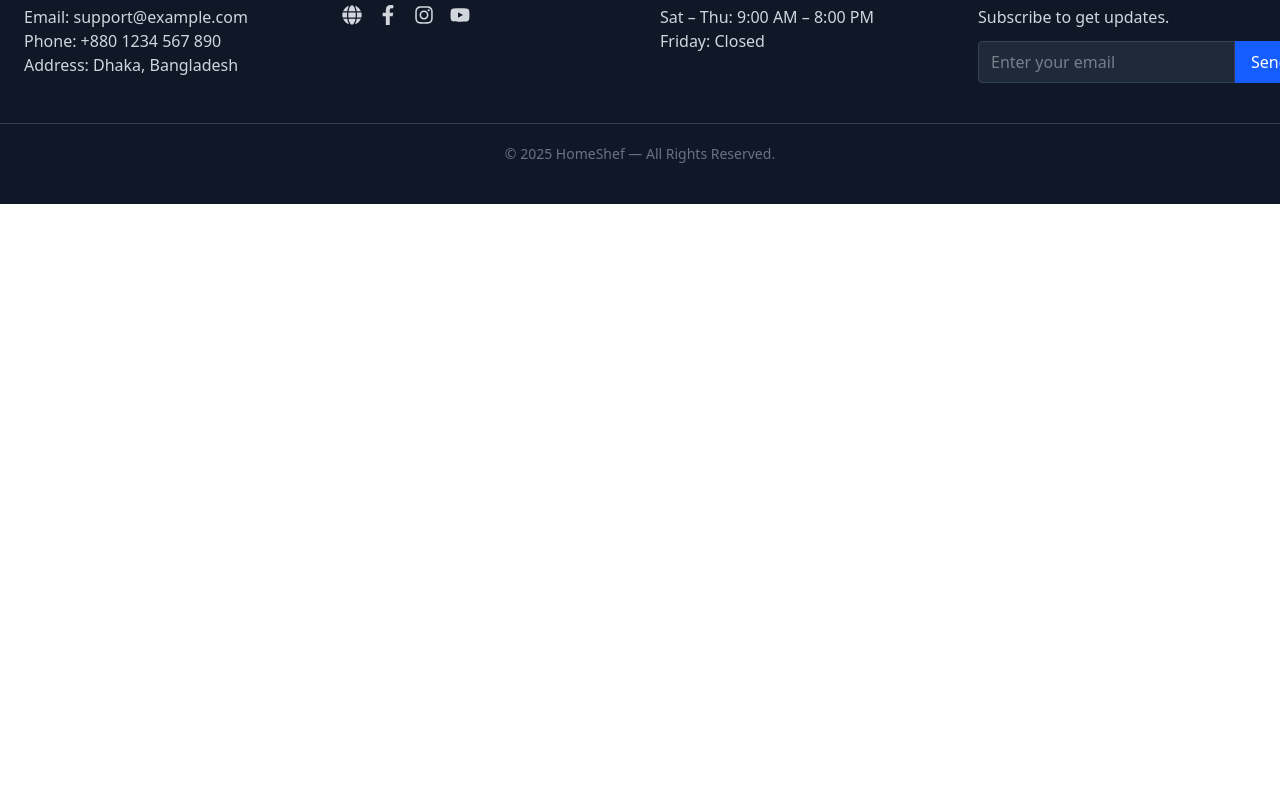
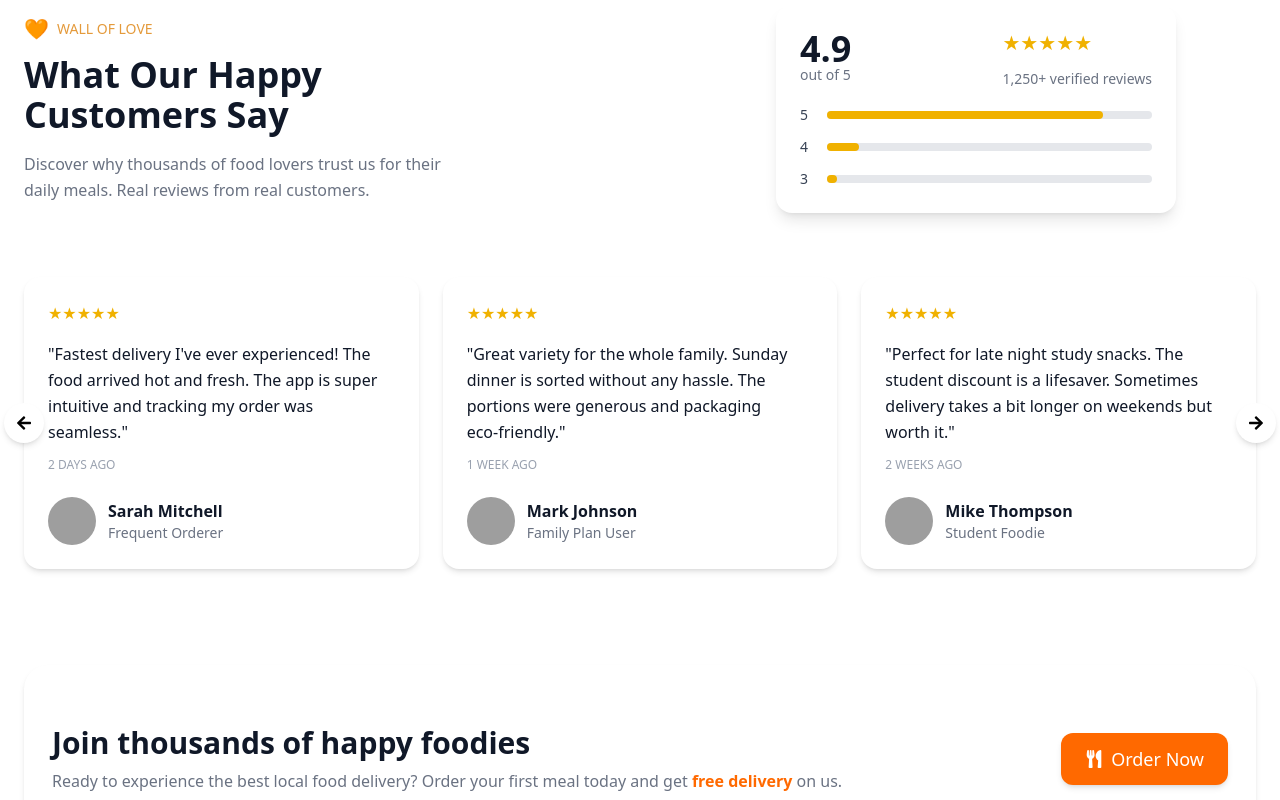
Before and after one commit to esaruhulla1/homeshef-client, a React (Vite) app: page / in a window 1280 px wide. Shown: the part 1400-2200 px from the top of the page. Before the commit the page ends 1604 px from the top, so only its background shows below. Built offline with nearby package versions, Linux system fonts and the light colour scheme; grey boxes are pictures that could not be loaded.

Commit message:
add: review

```diff
--- a/src/components/home/Banner.jsx
+++ b/src/components/home/Banner.jsx
@@ -4,7 +4,7 @@ import { FaPlay, FaShoppingCart, FaClock } from "react-icons/fa";
 
 export default function Banner() {
     return (
-        <section className="w-full bg-white py-20">
+        <section className="w-full  py-20">
             <div className="container mx-auto  grid grid-cols-1 md:grid-cols-2  items-center px-6">
                 {/* LEFT CONTENT */}
                 <div className="space-y-6  ">
--- /dev/null
+++ b/src/components/home/Review.jsx
@@ -0,0 +1,151 @@
+import React from "react";
+import { FaArrowLeft, FaArrowRight, FaUtensils } from "react-icons/fa";
+
+export default function Review() {
+    return (
+        <section className="w-full  py-20 font-sans">
+            <div className="container mx-auto px-6">
+                {/* Top Section */}
+                <div className="flex justify-between gap-10 items-center  ">
+                    {/* Text Content */}
+                    <div className="">
+                        <span className="flex items-center gap-2 text-sm font-medium text-[#E49A3B]">
+                            <span className="text-xl">🧡</span> WALL OF LOVE
+                        </span>
+
+                        <h2 className="text-4xl font-bold mt-3 text-gray-900">
+                            What Our Happy <br /> Customers Say
+                        </h2>
+
+                        <p className="text-gray-500 mt-4 text-base max-w-md leading-relaxed">
+                            Discover why thousands of food lovers trust us for their daily meals. Real
+                            reviews from real customers.
+                        </p>
+                    </div>
+
+                    {/* Rating Summary */}
+                    <div className=" bg-white shadow-lg  rounded-2xl p-6 mr-20 w-[400px]">
+                        <div className="flex justify-between">
+                            <div>
+                                <h3 className="text-4xl font-bold text-gray-900">4.9</h3>
+                                <p className="text-gray-500 text-sm -mt-1 mb-4">out of 5</p>
+
+                            </div>
+                            <div>
+                                <div className="flex items-center text-yellow-500 text-xl mb-3">★★★★★</div>
+                                <p className="text-gray-500 text-sm mb-4">1,250+ verified reviews</p>
+
+                            </div>
+                        </div>
+                        {/* Bars */}
+                        <div className="space-y-3">
+                            {[{ star: 5, w: "w-[85%]" }, { star: 4, w: "w-[10%]" }, { star: 3, w: "w-[3%]" }].map(
+                                (item) => (
+                                    <div key={item.star} className="flex items-center gap-3 text-sm">
+                                        <span className="text-gray-700 w-4">{item.star}</span>
+                                        <div className="h-2 w-full bg-gray-200 rounded-full">
+                                            <div className={`h-2 bg-yellow-500 rounded-full ${item.w}`}></div>
+                                        </div>
+                                    </div>
+                                )
+                            )}
+                        </div>
+                    </div>
+                </div>
+
+                {/* Reviews Cards */}
+                <div className="relative mt-16 grid grid-cols-1 md:grid-cols-3 gap-6">
+                    {/* Left Arrow */}
+                    <button className="absolute -left-5 top-1/2 -translate-y-1/2 bg-white shadow-md w-10 h-10 flex items-center justify-center rounded-full">
+                        <FaArrowLeft />
+                    </button>
+
+                    {/* Card 1 */}
+                    <div className="bg-white p-6 rounded-2xl shadow-md">
+                        <div className="text-yellow-500">★★★★★</div>
+                        <p className="text-gray-900 mt-4 leading-relaxed">
+                            "Fastest delivery I've ever experienced! The food arrived hot and fresh.
+                            The app is super intuitive and tracking my order was seamless."
+                        </p>
+                        <p className="text-gray-400 text-xs mt-3">2 DAYS AGO</p>
+
+                        <div className="flex items-center gap-3 mt-6">
+                            <img
+                                src="https://i.pravatar.cc/60?img=32"
+                                className="w-12 h-12 rounded-full"
+                            />
+                            <div>
+                                <p className="font-semibold text-gray-900">Sarah Mitchell</p>
+                                <p className="text-sm text-gray-500">Frequent Orderer</p>
+                            </div>
+                        </div>
+                    </div>
+
+                    {/* Card 2 */}
+                    <div className="bg-white p-6 rounded-2xl shadow-md">
+                        <div className="text-yellow-500">★★★★★</div>
+                        <p className="text-gray-900 mt-4 leading-relaxed">
+                            "Great variety for the whole family. Sunday dinner is sorted without any
+                            hassle. The portions were generous and packaging eco‑friendly."
+                        </p>
+                        <p className="text-gray-400 text-xs mt-3">1 WEEK AGO</p>
+
+                        <div className="flex items-center gap-3 mt-6">
+                            <img
+                                src="https://i.pravatar.cc/60?img=15"
+                                className="w-12 h-12 rounded-full"
+                            />
+                            <div>
+                                <p className="font-semibold text-gray-900">Mark Johnson</p>
+                                <p className="text-sm text-gray-500">Family Plan User</p>
+                            </div>
+                        </div>
+                    </div>
+
+                    {/* Card 3 */}
+                    <div className="bg-white p-6 rounded-2xl shadow-md">
+                        <div className="text-yellow-500">★★★★★</div>
+                        <p className="text-gray-900 mt-4 leading-relaxed">
+                            "Perfect for late night study snacks. The student discount is a lifesaver.
+                            Sometimes delivery takes a bit longer on weekends but worth it."
+                        </p>
+                        <p className="text-gray-400 text-xs mt-3">2 WEEKS AGO</p>
+
+                        <div className="flex items-center gap-3 mt-6">
+                            <img
+                                src="https://i.pravatar.cc/60?img=5"
+                                className="w-12 h-12 rounded-full"
+                            />
+                            <div>
+                                <p className="font-semibold text-gray-900">Mike Thompson</p>
+                                <p className="text-sm text-gray-500">Student Foodie</p>
+                            </div>
+                        </div>
+                    </div>
+
+                    {/* Right Arrow */}
+                    <button className="absolute -right-5 top-1/2 -translate-y-1/2 bg-white shadow-md w-10 h-10 flex items-center justify-center rounded-full">
+                        <FaArrowRight />
+                    </button>
+                </div>
+
+                {/* Bottom CTA */}
+                <div className="mt-24 bg-white rounded-3xl  p-7 py-15 shadow-md flex flex-col md:flex-row items-center justify-between gap-6">
+                    <div>
+                        <h2 className="text-3xl font-bold text-gray-900">
+                            Join thousands of happy foodies
+                        </h2>
+                        <p className="text-gray-500 mt-2">
+                            Ready to experience the best local food delivery? Order your first meal today
+                            and get <span className="text-orange-500 font-semibold">free delivery</span> on us.
+                        </p>
+                    </div>
+
+                    <button className="flex items-center gap-2 bg-orange-500 text-white px-6 py-3 rounded-xl text-lg shadow-md">
+                        <FaUtensils /> Order Now
+                    </button>
+                </div>
+            </div>
+        </section>
+    );
+}
--- a/src/index.css
+++ b/src/index.css
@@ -3,17 +3,19 @@
 /* theme */
 @plugin "daisyui/theme" {
   name: "light";
-  default: true;
-  /* --color-accent */
-  /* --color-primary: blue; */
-  /* --color-secondary: teal; */
+  /* default: true; */
+
+  /* Button, link, highlight */
+  /* --color-primary: #EF4444; */
+
+
 }
 
 @plugin "daisyui/theme" {
   name: "dark";
-    /* default: true; */
-  --color-primary: purple;
-  --color-secondary: yellow;
+  /* default: true; */
+  /* --color-primary: purple; */
+  /* --color-secondary: yellow; */
 }
 
 @plugin "daisyui" {
@@ -23,9 +25,30 @@
 
 /* class */
 
-.active{
-    color: red;
-    /* text-decoration: underline;
+.active {
+  color: red;
+  /* text-decoration: underline;
     text-underline-offset: 4px;
     text-decoration-color: red; */
 }
+
+
+
+
+.material-symbols-outlined {
+  font-variation-settings: 'FILL' 1, 'wght' 400, 'GRAD' 0, 'opsz' 24;
+}
+
+.material-symbols-outlined.unfilled {
+  font-variation-settings: 'FILL' 0;
+}
+
+/* Hide scrollbar for clean carousel look */
+.no-scrollbar::-webkit-scrollbar {
+  display: none;
+}
+
+.no-scrollbar {
+  -ms-overflow-style: none;
+  scrollbar-width: none;
+}
--- a/src/pages/Home.jsx
+++ b/src/pages/Home.jsx
@@ -1,12 +1,14 @@
 import React from 'react';
 import Banner from '../components/home/Banner';
 import Services from '../components/home/Services';
+import Review from '../components/home/Review';
 
 const Home = () => {
     return (
         <div className=''>
             <Banner></Banner>
             <Services></Services>
+            <Review></Review>
 
         </div>
     );
```
